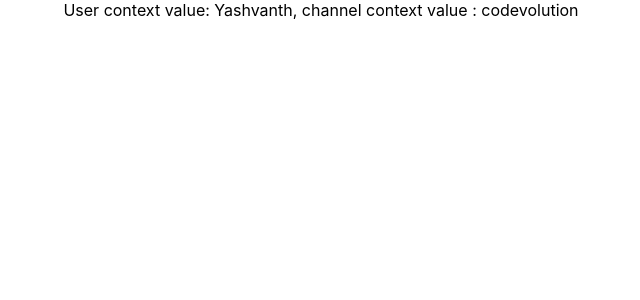
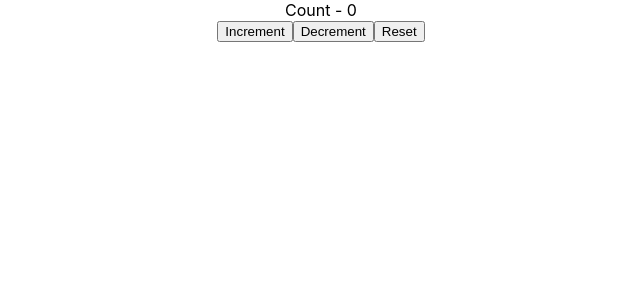
Before and after one commit to yashvanthkg/react-hooks-demo, a React (Create React App) app: page / in a window 1280 px wide. Shown: the top 300 px of the page, without its empty margins (319-959 px from the left). Built offline with nearby package versions, Linux system fonts and the light colour scheme.

Commit message:
useReducer hook with simple state and action

```diff
--- a/src/App.js
+++ b/src/App.js
@@ -1,17 +1,11 @@
 import React from 'react'
 import './App.css';
-import ComponentC from './components/ComponentC';
+import CounterOne from './components/CounterOne';
 
-export const UserContext = React.createContext()
-export const ChannelContext  = React.createContext()
 function App() {
   return (
     <div className='App'>
-      <UserContext.Provider value={'Yashvanth'}>
-        <ChannelContext.Provider value = {"codevolution"}>
-          <ComponentC />
-        </ChannelContext.Provider>
-      </UserContext.Provider>
+      <CounterOne />
     </div>
   );
 }
--- /dev/null
+++ b/src/components/CounterOne.js
@@ -0,0 +1,27 @@
+import React, { useReducer } from 'react'
+
+const initialState = 0
+const reducer = (state=initialState, action) => {
+    switch(action) {
+        case 'increment':
+        return state + 1
+        case 'decrement':
+            return state - 1
+        case 'reset':
+            return initialState
+        default: return state
+    }
+}
+function CounterOne() {
+    const [count, dispatch] = useReducer(reducer, initialState)
+    return (
+        <div>
+        <div>Count - {count}</div>
+            <button onClick={() => dispatch('increment')}>Increment</button>
+            <button onClick={() => dispatch('decrement')}>Decrement</button>
+            <button onClick={() => dispatch('reset')}>Reset</button>
+        </div>
+    )
+}
+
+export default CounterOne
```
